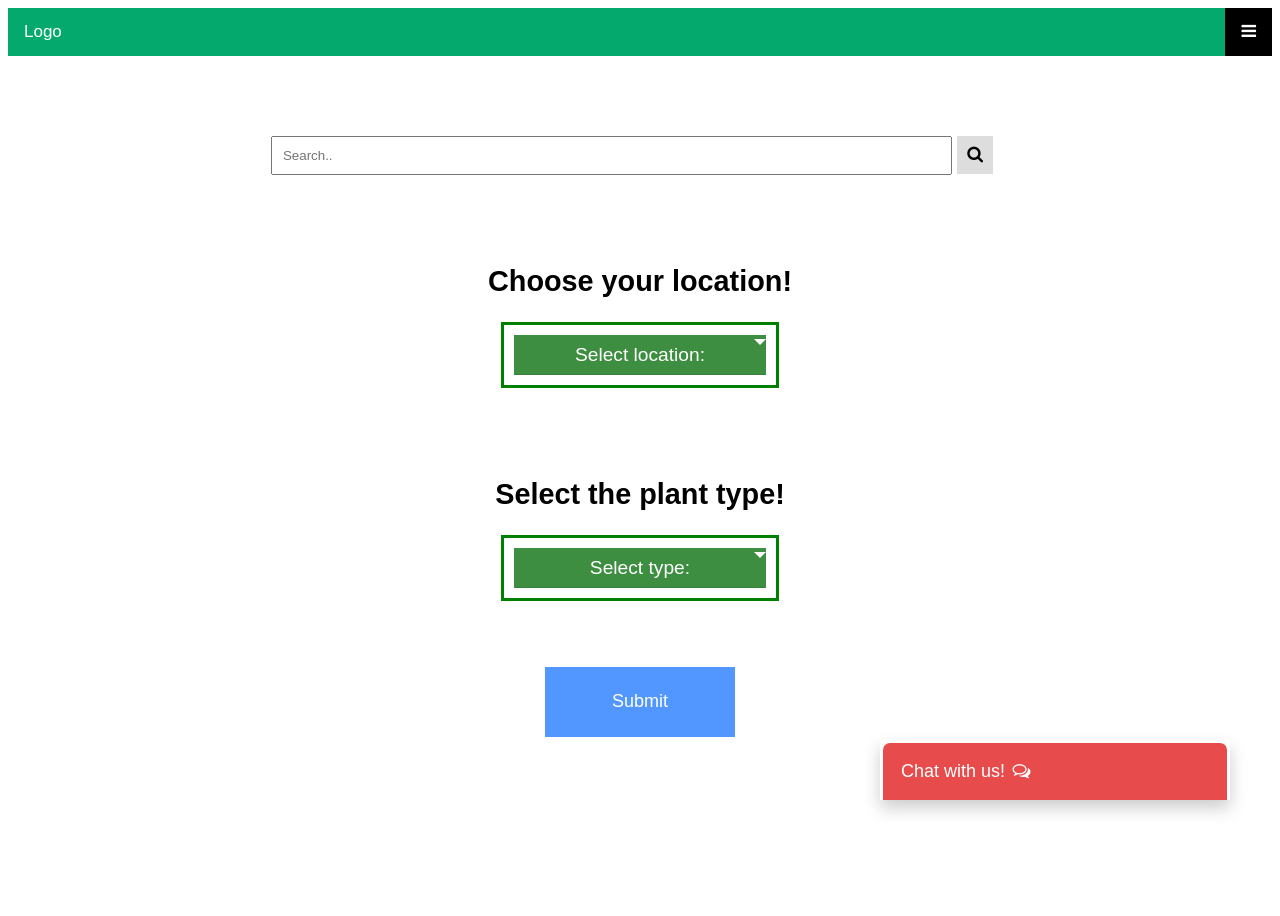
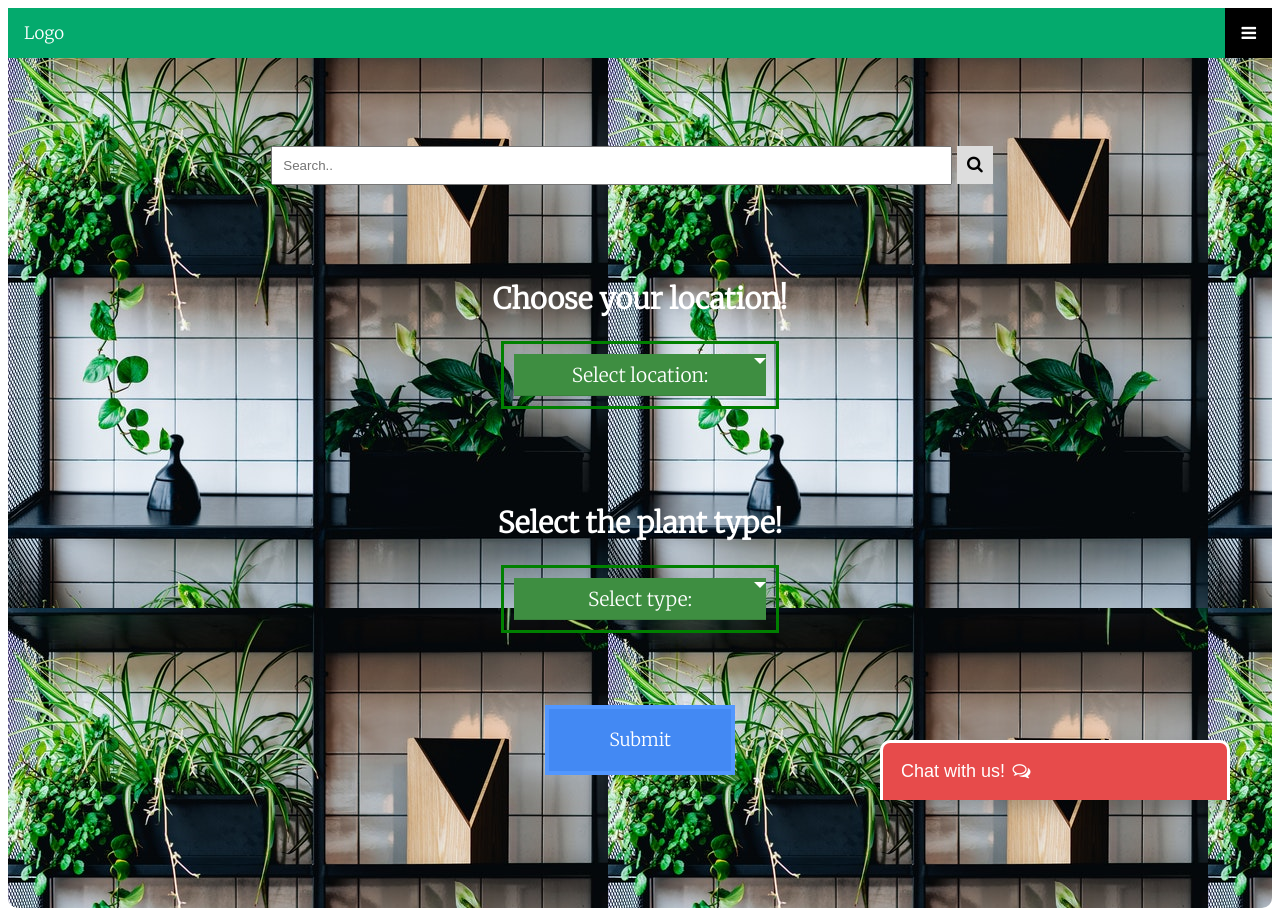
Before and after one commit to rhvtoews/2800-202210-BBY7, a website: page landing.html in a window 1280 px wide. Drawn offline with nearby package versions, Linux system fonts and the light colour scheme.

Commit message:
Changed the landing page styles

```diff
--- a/styles/about.css
+++ b/styles/about.css
@@ -1,4 +1,13 @@
 @import url('https://fonts.googleapis.com/css2?family=Merriweather:wght@300&display=swap');
+
+:root {
+  --darkGreen: #103a2b;
+  --lightGreen: #04AA6D;
+  --white: white;
+  --dark: #333;
+}
+
+
 
 body {
     font-family: 'Merriweather', serif;
@@ -15,7 +24,7 @@ body {
 
   .topnav {
     overflow: hidden;
-    background-color: #333;
+    background-color: var(--dark);
     position: relative;
 }
 
@@ -24,7 +33,7 @@ body {
 }
 
 .topnav a {
-    color: white;
+    color: var(--white);
     padding: 14px 16px;
     text-decoration: none;
     font-size: 17px;
@@ -32,7 +41,7 @@ body {
 }
 
 .topnav a.icon {
-    background: black;
+    background: var(--dark);
     display: block;
     position: absolute;
     right: 0;
@@ -41,12 +50,12 @@ body {
 
 .topnav a:hover {
     background-color: #ddd;
-    color: black;
+    color: var(--dark);
 }
 
 .active {
-    background-color: #04AA6D;
-    color: white;
+    background-color: var(--lightGreen);
+    color: var(--white);
 }
 
   .column {
@@ -65,8 +74,8 @@ body {
     font-size: large;
     padding: 50px;
     text-align: center;
-    background-color: #103a2b;
-    color: white;
+    background-color: var(--darkGreen);
+    color: var(--white);
   }
 
   .container {
--- a/styles/landing.css
+++ b/styles/landing.css
@@ -1,11 +1,21 @@
+@import url('https://fonts.googleapis.com/css2?family=Merriweather:wght@300&display=swap');
+
+:root {
+    --darkGreen: #103a2b;
+    --lightGreen: #04AA6D;
+    --white: white;
+    --dark: #333;
+}
+
+
 body {
-    font-family: Arial, Helvetica, sans-serif;
+    font-family: 'Merriweather', serif;
 }
 
 .mobile-container {
     margin: auto;
-    background-color: rgb(255, 255, 255);
-    color: rgb(0, 0, 0);
+    background-image: url("/Image/landing.jpg");
+    color: var(--white);
     border-radius: 10px;
     height: 900px;
 }
@@ -51,6 +61,7 @@ body {
     color: white;
 }
 
+
 .search-container button {
     padding: 9px 10px;
     margin-top: 8px;
@@ -71,7 +82,7 @@ body {
     border: 3px solid green;
     padding: 10px;
     position: relative;
-    font-family: Arial;
+    font-family: 'Merriweather', serif;
 }
 
 .custom-select select {
@@ -140,8 +151,8 @@ body {
     border: 4px solid rgb(82, 151, 255);
     padding: 10px;
     position: relative;
-    font-family: Arial;
-    background-color: rgb(82, 151, 255);
+    font-family: 'Merriweather', serif;
+    background-color: rgb(67, 137, 243);
     color: white;
     cursor: pointer;
 }
@@ -259,7 +270,7 @@ body {
 
 .userText {
     color: white;
-    font-family: Helvetica;
+    font-family: 'Merriweather', serif;
     font-size: 16px;
     font-weight: normal;
     text-align: right;
@@ -280,7 +291,7 @@ body {
 
 .botText {
     color: #000;
-    font-family: Helvetica;
+    font-family: 'Merriweather', serif;
     font-weight: normal;
     font-size: 16px;
     text-align: left;
```
Also changed, not shown: landing.html (+3 -0 lines), Image/landing.jpg (added).
